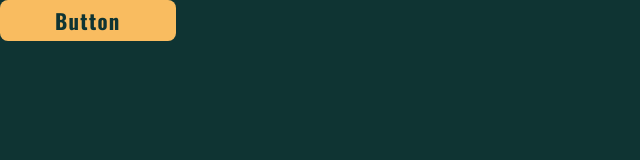
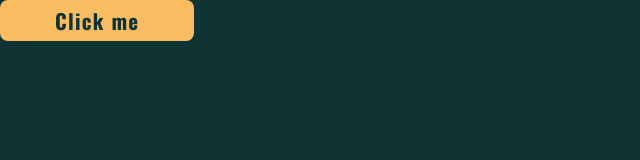
Before and after one commit to web-lizzard/ux-cookbook, a Vue app: page / in a window 1280 px wide. Shown: the top 160 px of the page, without its empty margins (0-640 px from the left). Built offline with nearby package versions, Linux system fonts and the light colour scheme.

Commit message:
add outline button mode, clean up custom button

```diff
--- a/src/components/atoms/CustomButton.vue
+++ b/src/components/atoms/CustomButton.vue
@@ -1,9 +1,8 @@
 <script lang="ts" setup>
 import { ButtonMode } from "@/types";
-import {computed} from "vue";
-import {useRef} from "@/composables/useRef";
+import { useRef } from "@/composables/useRef";
 
-interface Props {
+type Props = {
   large?: boolean
   disabled?: boolean
   mode?: ButtonMode
@@ -25,8 +24,8 @@ const dotPosition = reactive({
 const sizeClass = computed(() => props.large ? 'custom-button--large' : '');
 const modeClass = computed(() => {
   switch (props.mode) {
-    case ButtonMode.ghost:
-      return 'custom-button--ghost';
+    case ButtonMode.outlined:
+      return 'custom-button--outlined';
     case ButtonMode.green:
       return 'custom-button--green'
     case ButtonMode.yellow:
@@ -57,7 +56,7 @@ const changeDotPosition = (e: PointerEvent): void => {
           :class="['custom-button__dot', animateClass]"
           :style="dotPosition"/>
     <slot>
-      Button
+      Click me
     </slot>
   </button>
 
@@ -65,8 +64,6 @@ const changeDotPosition = (e: PointerEvent): void => {
 
 <style lang="scss" scoped>
 .custom-button {
-  display: flex;
-  align-items: center;
   background: $yellow;
   color: $green-800;
   padding: $space5 $space55;
@@ -81,6 +78,11 @@ const changeDotPosition = (e: PointerEvent): void => {
   &--green {
     background: $green-800;
     color: $yellow;
+  }
+
+  &--outlined {
+    background: $green-400;
+    border: 2px solid $green-700;
   }
 
   &--large {
--- a/src/types/atoms.ts
+++ b/src/types/atoms.ts
@@ -1,5 +1,5 @@
 export enum ButtonMode {
     yellow = 'yellow',
     green = 'green',
-    ghost = 'ghost'
+    outlined = 'outlined'
 }
```
Also changed, not shown: 1 other file (tests, documents, lock files or other folders).
